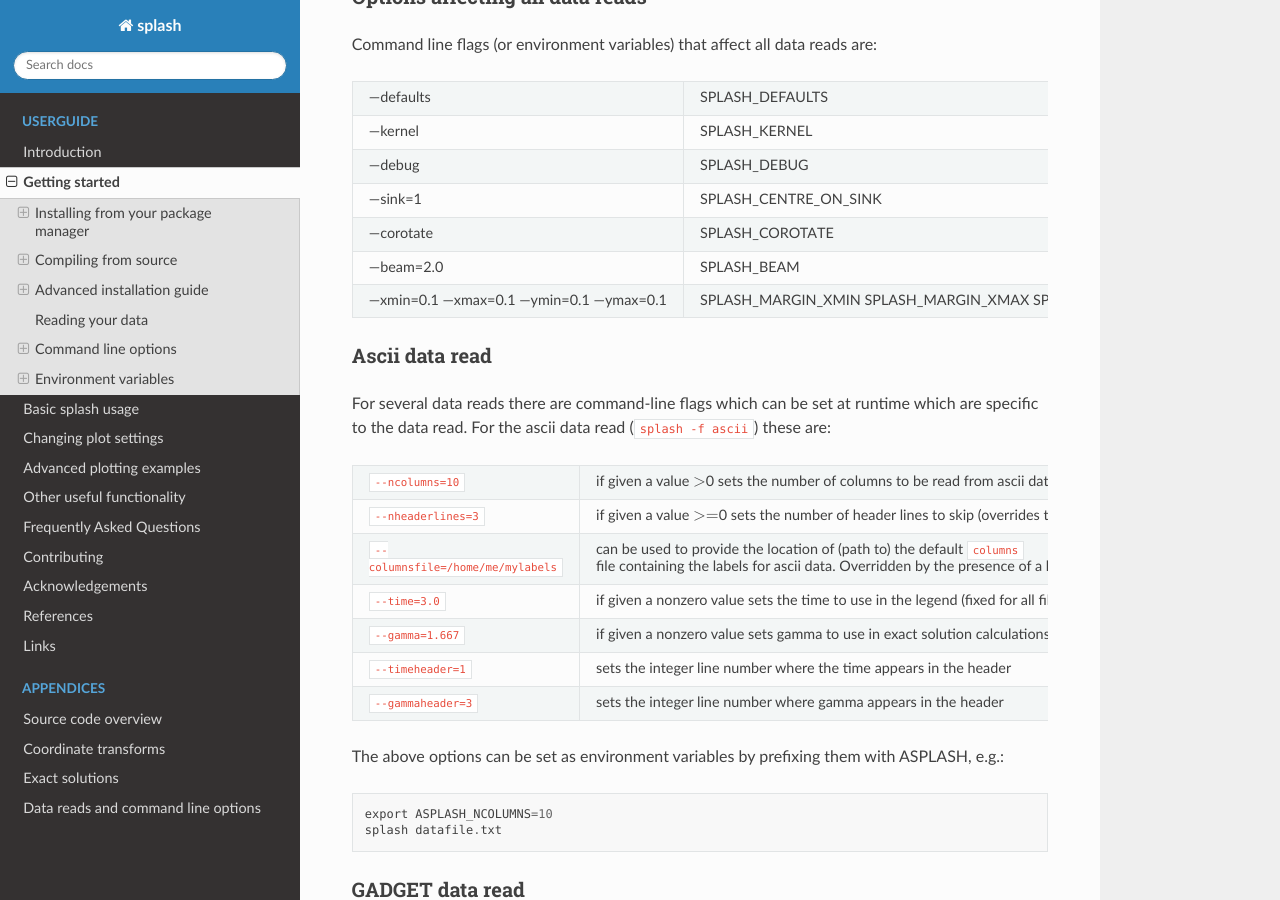
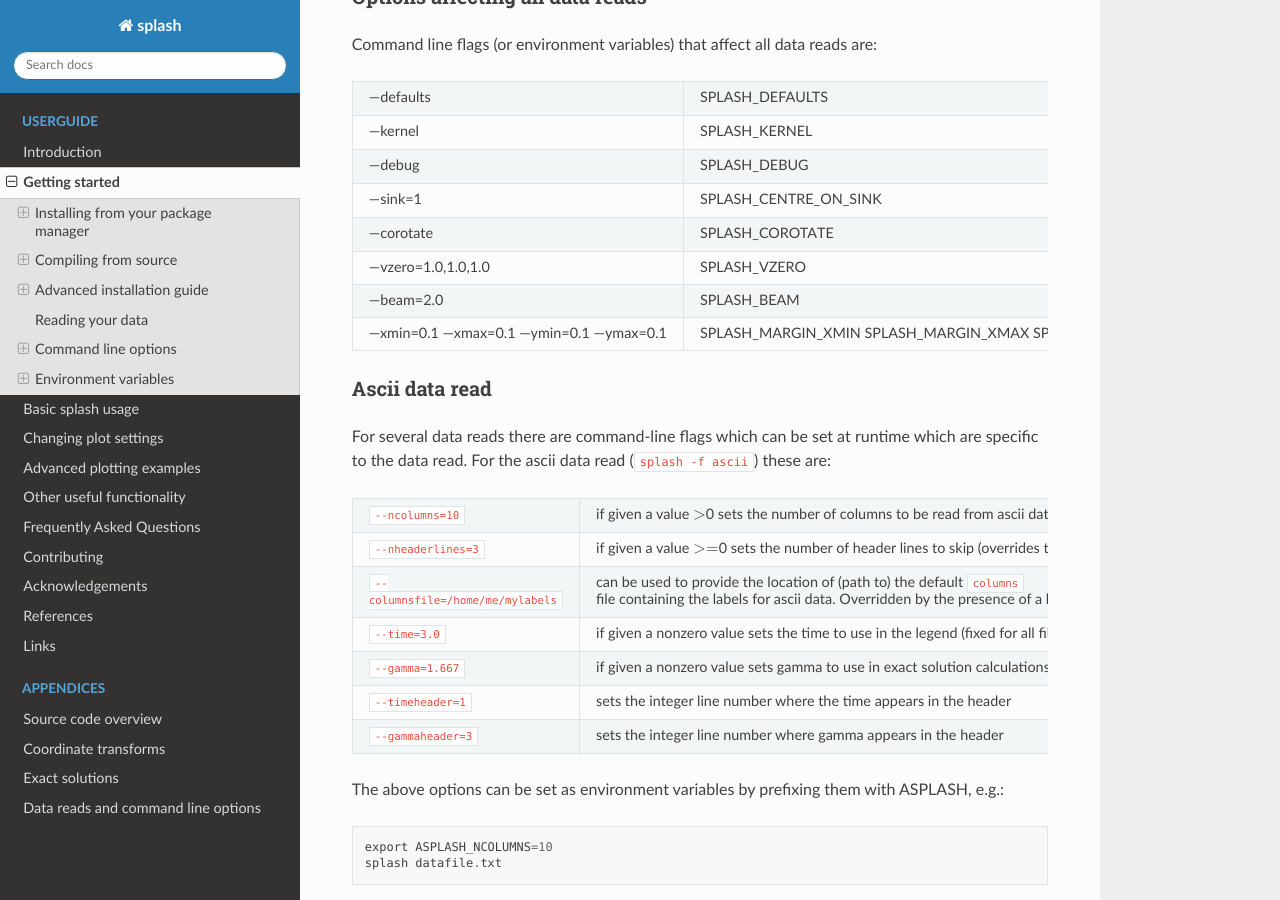
Before and after one commit to danieljprice/splash, a Sphinx documentation site: the page built from docs/getting-started.rst, in a window 1280 px wide and 900 px high, scrolled down 8345 px. Built offline with Sphinx 7.4.7 and the Read the Docs theme 2.0.0, drawn with Linux system fonts in a browser that asks for light colours.

Commit message:
(vzero) adjust messages for --vzero instead of env variable

```diff
--- a/docs/getting-started.rst
+++ b/docs/getting-started.rst
@@ -376,41 +376,44 @@
 
 Command line flags (or environment variables) that affect all data reads are:
 
-+-------------+-----------------------+-------------------------------------------------+
-| ---defaults | SPLASH_DEFAULTS       | gives name of system-wide ``splash.defaults``   |
-|             |                       | file (and splash.limits etc.) that will be      |
-|             |                       | used if there is none in the current dir. e.g.  |
-|             |                       | ``--defaults=$HOME/splash.defaults``            |
-+-------------+-----------------------+-------------------------------------------------+
-| ---kernel   | SPLASH_KERNEL         | changes the smoothing kernel used in the        |
-|             |                       | interpolations (e.g. ``cubic`` or ``quintic``). |
-|             |                       | Can also be changed in the :ref:`sec:menu-r`.   |
-+-------------+-----------------------+-------------------------------------------------+
-| ---debug    | SPLASH_DEBUG          | if set to ``yes`` or ``true``, turns on verbose |
-|             |                       | debugging output. Useful to trace code crashes  |
-|             |                       | (but of course, this never happens…).           |
-+-------------+-----------------------+-------------------------------------------------+
-| ---sink=1   | SPLASH_CENTRE_ON_SINK | if set to a number n, centres coordinates and   |
-|             |                       | velocities on the nth sink/star particle (e.g.  |
-|             |                       | ``export SPLASH_CENTRE_ON_SINK=2``)             |
-+-------------+-----------------------+-------------------------------------------------+
-| ---corotate | SPLASH_COROTATE       | plot in corotating frame based on locations of  |
-|             |                       | 2 sink particles (e.g. ``--corotate=1,3``)      |
-+-------------+-----------------------+-------------------------------------------------+
-| ---beam=2.0 | SPLASH_BEAM           | if given a value :math:`>`\ 0 enforces a minimum|
-|             |                       | smoothing length, specified in code units,      |
-|             |                       | all the particles. Useful to “dumb-down” the    |
-|             |                       | resolution of SPH simulations to match          |
-|             |                       | observational resolution. If this variable is   |
-|             |                       | set the “accelerated rendering" option in the   |
-|             |                       | :ref:`sec:menu-r` is also turned on as otherwise|
-|             |                       | slow rendering can result.                      |
-+-------------+-----------------------+-------------------------------------------------+
-| ---xmin=0.1 | SPLASH_MARGIN_XMIN    | can be used to manually adjust the left page    |
-| ---xmax=0.1 | SPLASH_MARGIN_XMAX    | page margin (set to fraction of viewport,       |
-| ---ymin=0.1 | SPLASH_MARGIN_YMIN    | negative values are allowed).                   |
-| ---ymax=0.1 | SPLASH_MARGIN_YMAX    |                                                 |
-+-------------+-----------------------+-------------------------------------------------+
++----------------------+-----------------------+-------------------------------------------------+
+| ---defaults          | SPLASH_DEFAULTS       | gives name of system-wide ``splash.defaults``   |
+|                      |                       | file (and splash.limits etc.) that will be      |
+|                      |                       | used if there is none in the current dir. e.g.  |
+|                      |                       | ``--defaults=$HOME/splash.defaults``            |
++----------------------+-----------------------+-------------------------------------------------+
+| ---kernel            | SPLASH_KERNEL         | changes the smoothing kernel used in the        |
+|                      |                       | interpolations (e.g. ``cubic`` or ``quintic``). |
+|                      |                       | Can also be changed in the :ref:`sec:menu-r`.   |
++----------------------+-----------------------+-------------------------------------------------+
+| ---debug             | SPLASH_DEBUG          | if set to ``yes`` or ``true``, turns on verbose |
+|                      |                       | debugging output. Useful to trace code crashes  |
+|                      |                       | (but of course, this never happens…).           |
++----------------------+-----------------------+-------------------------------------------------+
+| ---sink=1            | SPLASH_CENTRE_ON_SINK | if set to a number n, centres coordinates and   |
+|                      |                       | velocities on the nth sink/star particle (e.g.  |
+|                      |                       | ``export SPLASH_CENTRE_ON_SINK=2``)             |
++----------------------+-----------------------+-------------------------------------------------+
+| ---corotate          | SPLASH_COROTATE       | plot in corotating frame based on locations of  |
+|                      |                       | 2 sink particles (e.g. ``--corotate=1,3``)      |
++----------------------+-----------------------+-------------------------------------------------+
+| ---vzero=1.0,1.0,1.0 | SPLASH_VZERO          | subtract reference velocity from all particles  |
+|                      |                       | (velocity should be specified in code units)    |
++----------------------+-----------------------+-------------------------------------------------+
+| ---beam=2.0          | SPLASH_BEAM           | if given a value :math:`>`\ 0 enforces a minimum|
+|                      |                       | smoothing length, specified in code units,      |
+|                      |                       | all the particles. Useful to “dumb-down” the    |
+|                      |                       | resolution of SPH simulations to match          |
+|                      |                       | observational resolution. If this variable is   |
+|                      |                       | set the “accelerated rendering" option in the   |
+|                      |                       | :ref:`sec:menu-r` is also turned on as otherwise|
+|                      |                       | slow rendering can result.                      |
++----------------------+-----------------------+-------------------------------------------------+
+| ---xmin=0.1          | SPLASH_MARGIN_XMIN    | can be used to manually adjust the left page    |
+| ---xmax=0.1          | SPLASH_MARGIN_XMAX    | page margin (set to fraction of viewport,       |
+| ---ymin=0.1          | SPLASH_MARGIN_YMIN    | negative values are allowed).                   |
+| ---ymax=0.1          | SPLASH_MARGIN_YMAX    |                                                 |
++----------------------+-----------------------+-------------------------------------------------+
 
 .. _sec:splash:
 
```
Also changed, not shown: 1 other file.
